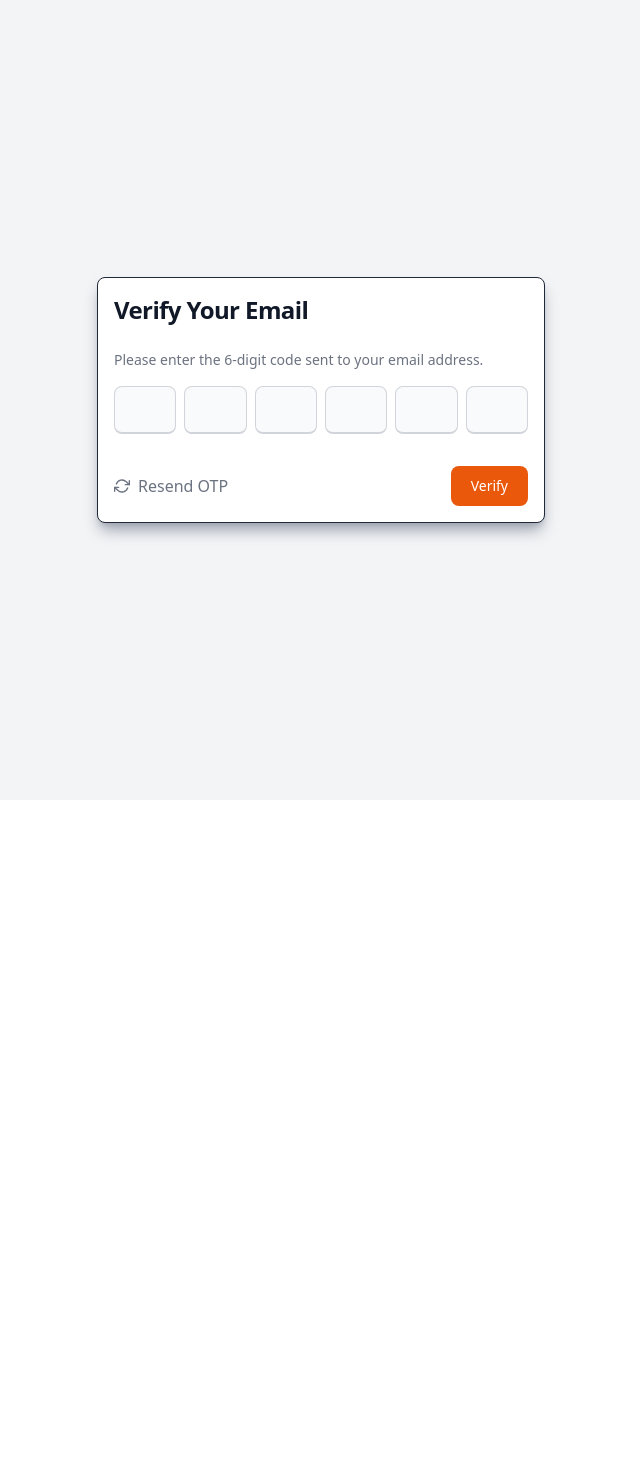
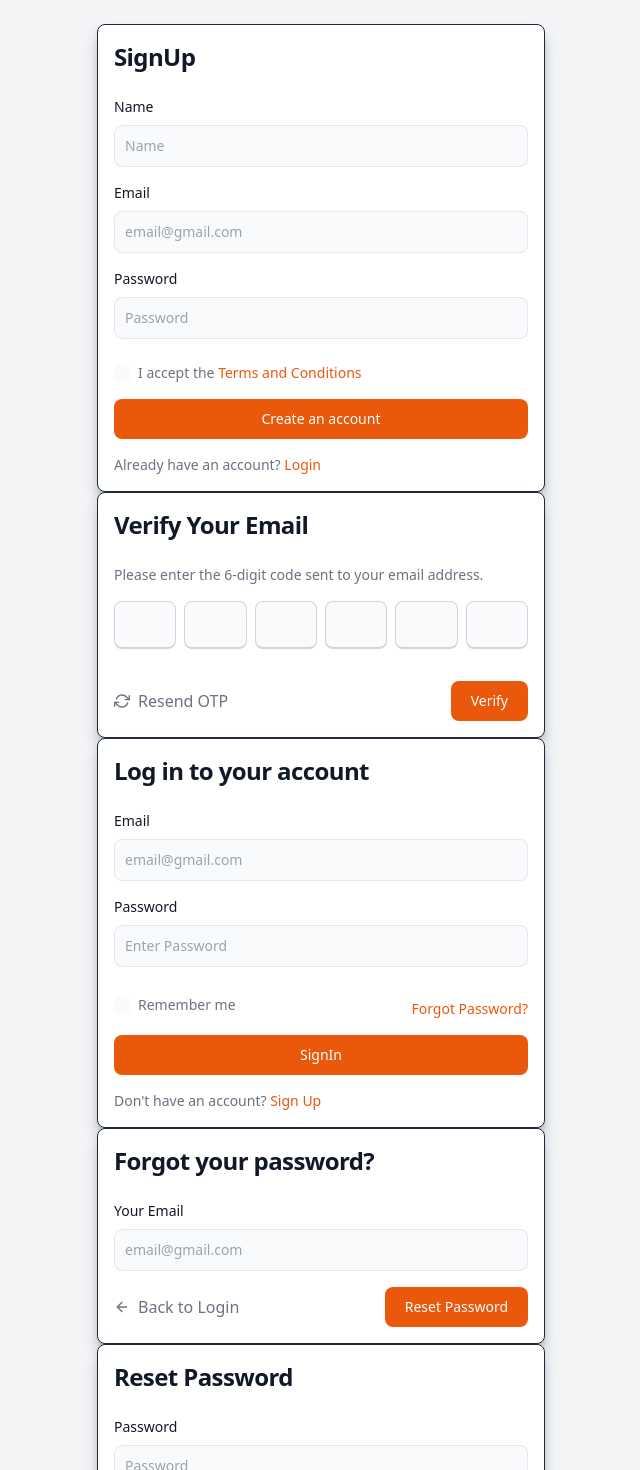
Before and after one commit to bad-Al-code/complete_auth, a React (Vite) app in the folder frontend/: page / in a window 1280 px wide. Shown: the top 1470 px of the page, without its empty margins (319-959 px from the left). Before the commit the page ends 800 px from the top, so only its background shows below. Built offline with nearby package versions, Linux system fonts and the light colour scheme.

Commit message:
completed all pages for auth

```diff
--- a/frontend/src/App.tsx
+++ b/frontend/src/App.tsx
@@ -1,9 +1,17 @@
+import ForgotPasswordPage from "./pages/auth/ForgotPasswordPage";
+import LoginPage from "./pages/auth/LoginPage";
 import OtpVerificationPage from "./pages/auth/OTPVerificationPage";
+import ResetPasswordPage from "./pages/auth/ResetPasswordPage";
+import SignupPage from "./pages/auth/SignupPage";
 
 const App: React.FC = () => {
   return (
     <div className="flex flex-col flex-wrap  items-center justify-center min-h-screen bg-gray-100 dark:bg-gray-800 p-6">
+      <SignupPage />
       <OtpVerificationPage />
+      <LoginPage />
+      <ForgotPasswordPage />
+      <ResetPasswordPage />
     </div>
   );
 };
```
